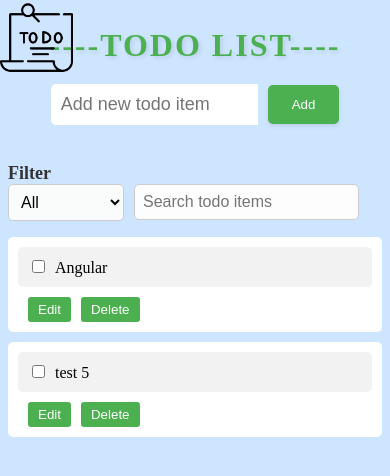
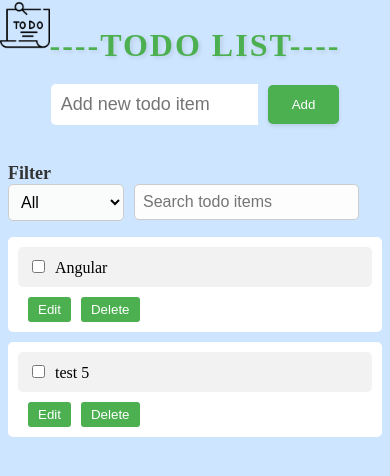
Before and after one commit to SylvesterSanches1710/Todo-List, an Angular app: page / in a window 390 px wide. Shown: the top 476 px of the page. Built offline with nearby package versions, Linux system fonts and the light colour scheme; data requests are answered from the project's data file.

Commit message:
added media tag

```diff
--- a/src/app/todo-list/todo-list.component.css
+++ b/src/app/todo-list/todo-list.component.css
@@ -184,3 +184,10 @@
   width: 73px;
     height: 75px
 }
+
+@media only screen and (max-width: 600px) {
+  .todo-image img {
+    width: 50px;
+    height: auto;
+  }
+}
```
